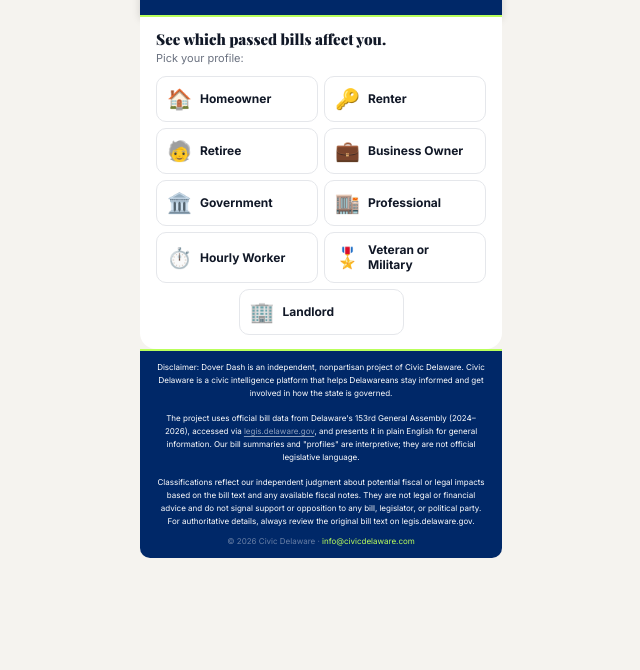
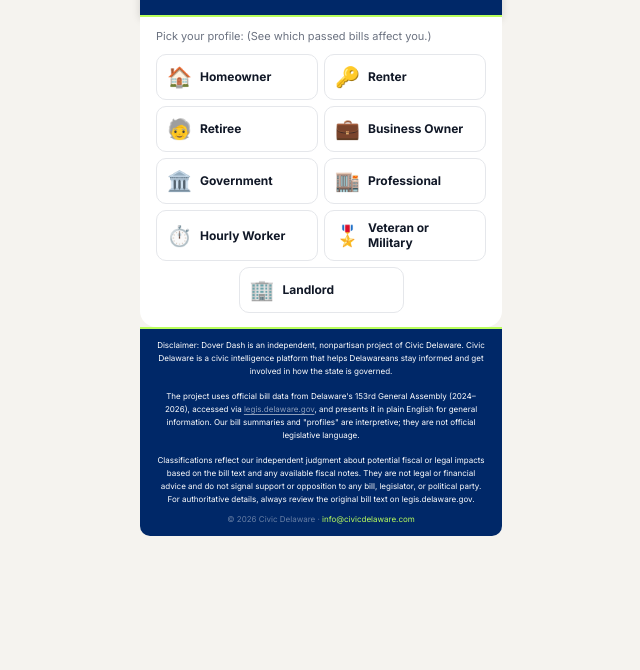
Before and after one commit to CivicDelaware/dover-dash, a plain HTML site: page tracker.html in a window 1280 px wide. Shown: the part 130-800 px from the top of the page, without its empty margins (319-959 px from the left). Drawn offline with nearby package versions, Linux system fonts and the light colour scheme; no server answers; a web font is replaced by a local one.

Commit message:
ui: move tagline inline with Pick your profile prompt

```diff
--- a/tracker.html
+++ b/tracker.html
@@ -255,8 +255,7 @@ body {
 
 
   <div id="screen-profiles">
-    <div class="pick-title">See which passed bills affect you.</div>
-    <p class="pick-sub" id="txt-pick-sub">Pick your profile:</p>
+    <p class="pick-sub" id="txt-pick-sub">Pick your profile: (See which passed bills affect you.)</p>
 
     <div class="prof-grid" id="prof-grid">
       <button class="prof-btn" data-profile-key="homeowner" onclick="selectProfile('homeowner',this)"><span class="prof-em">🏠</span><div class="prof-info"><div class="prof-label">Homeowner</div></div></button>
```
